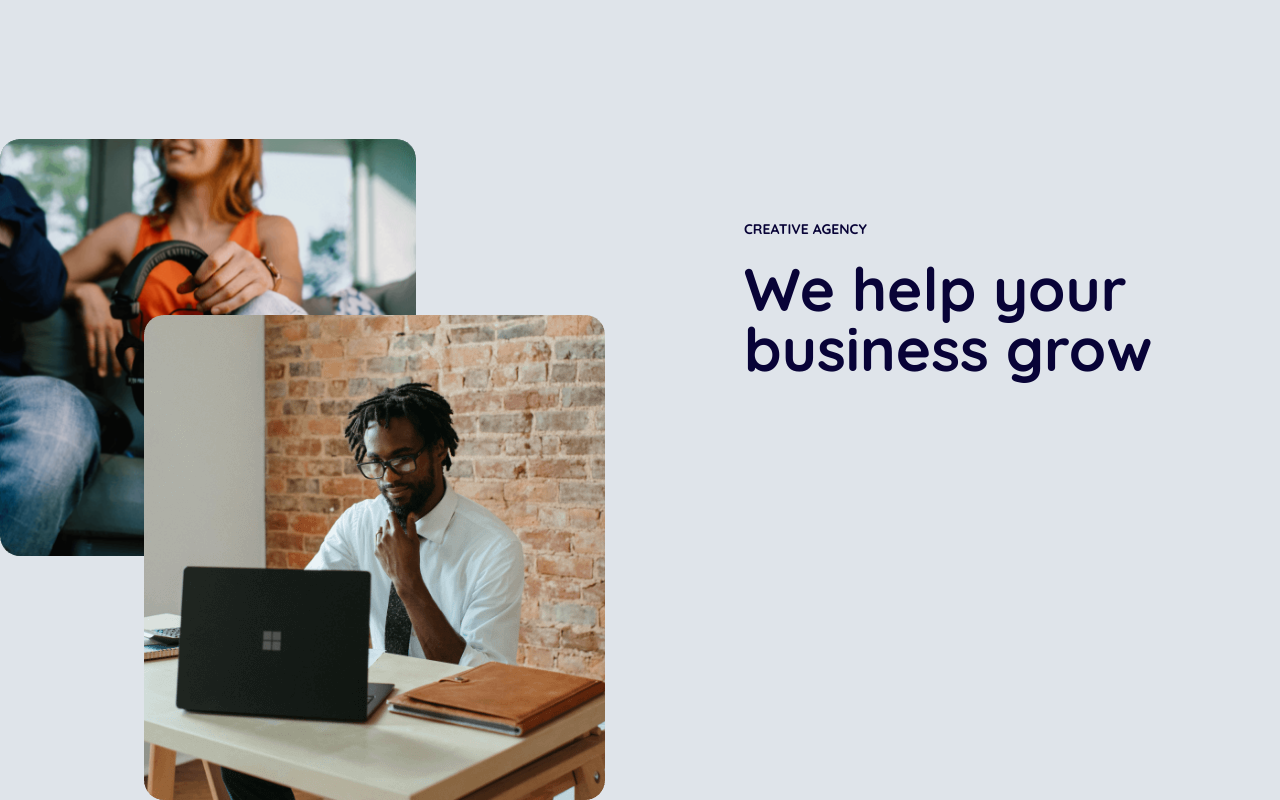
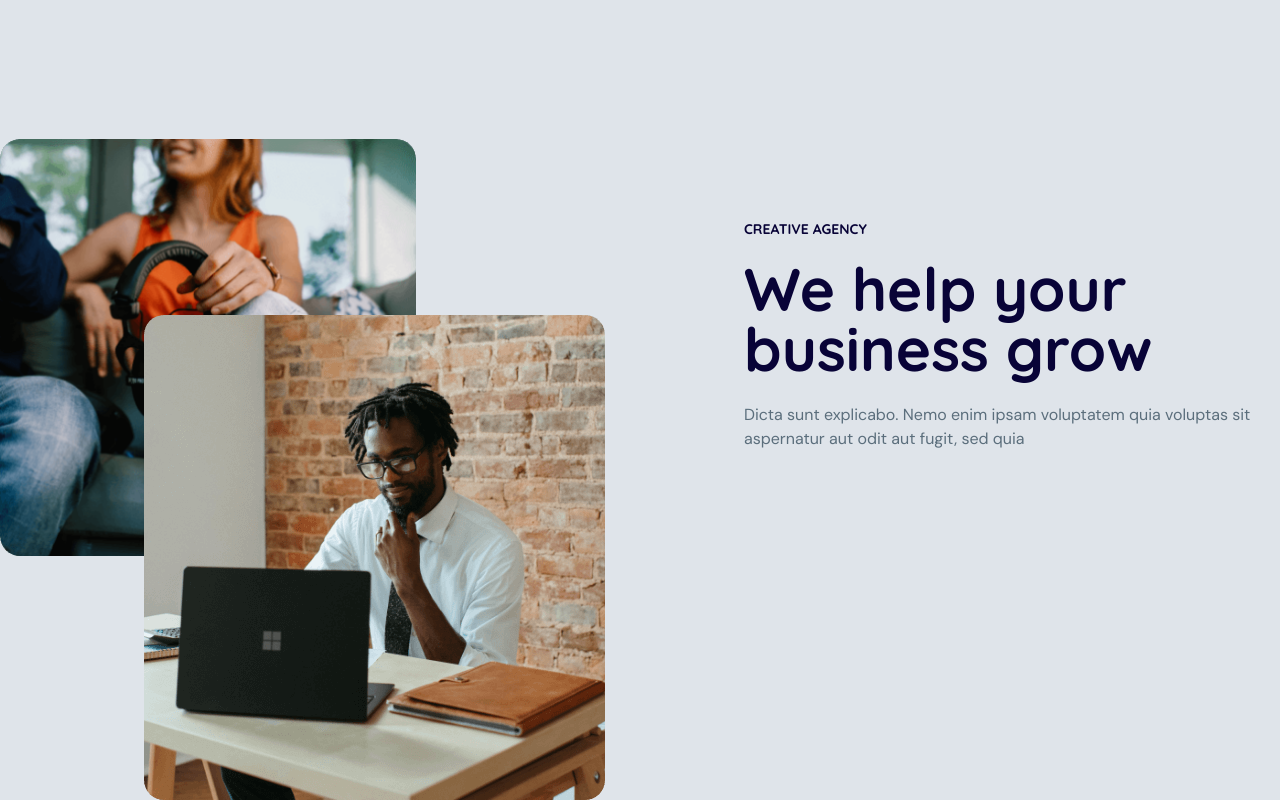
Before and after one commit to Nebenmor/smart-se, a website: page index.html in a window 1280 px wide. Shown: the part 773-1573 px from the top of the page. Drawn offline with nearby package versions, Linux system fonts and the light colour scheme.

Commit message:
implement creative agency section p2

```diff
--- a/index.html
+++ b/index.html
@@ -154,7 +154,10 @@
             <span>business grow</span>
           </h2>
 
-
+          <p class="text-base pt-6 text-customGray font-DMSans">
+            Dicta sunt explicabo. Nemo enim ipsam voluptatem quia voluptas sit
+            aspernatur aut odit aut fugit, sed quia
+          </p>
 
       </div>
     </section>
```
